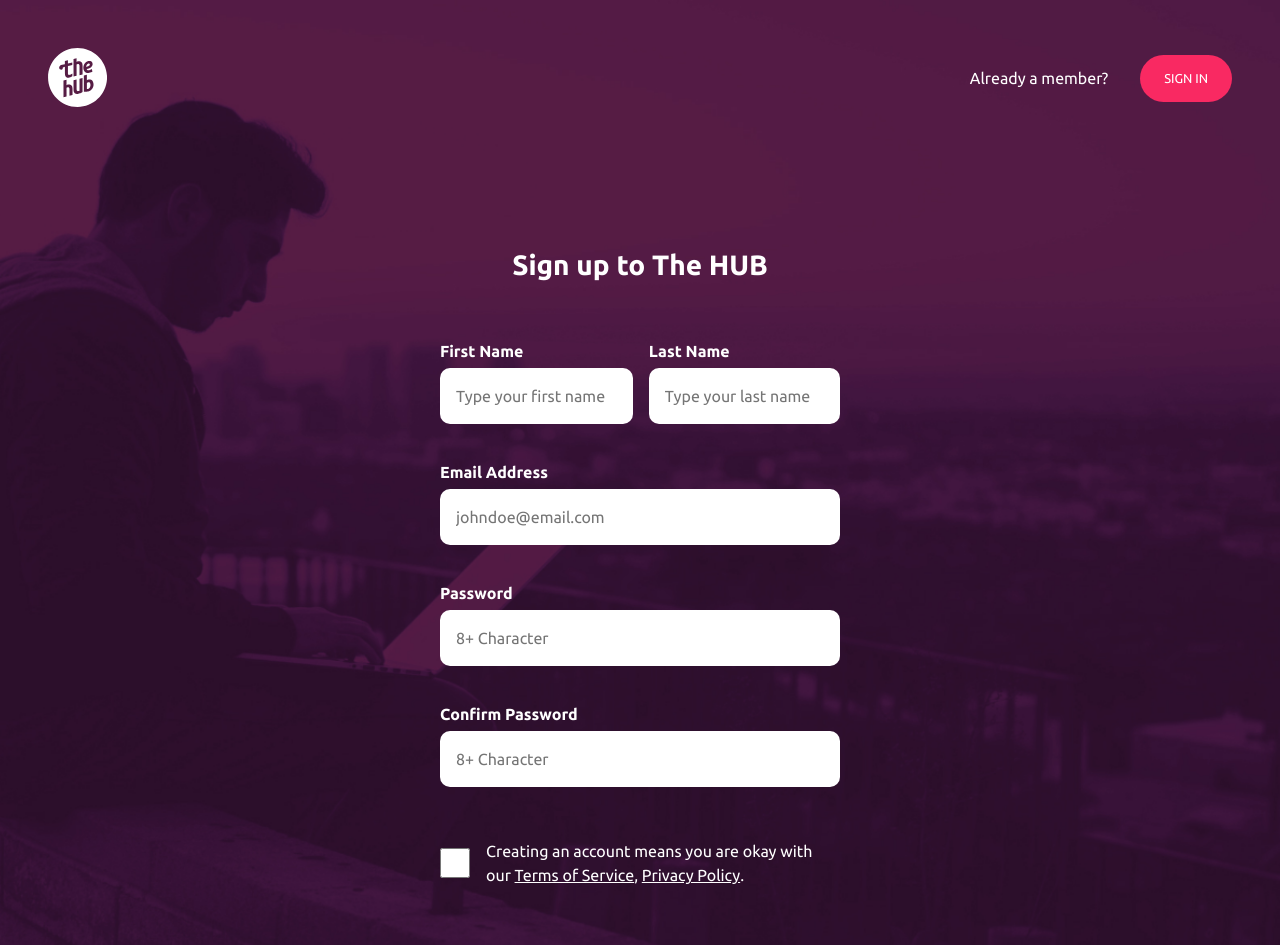
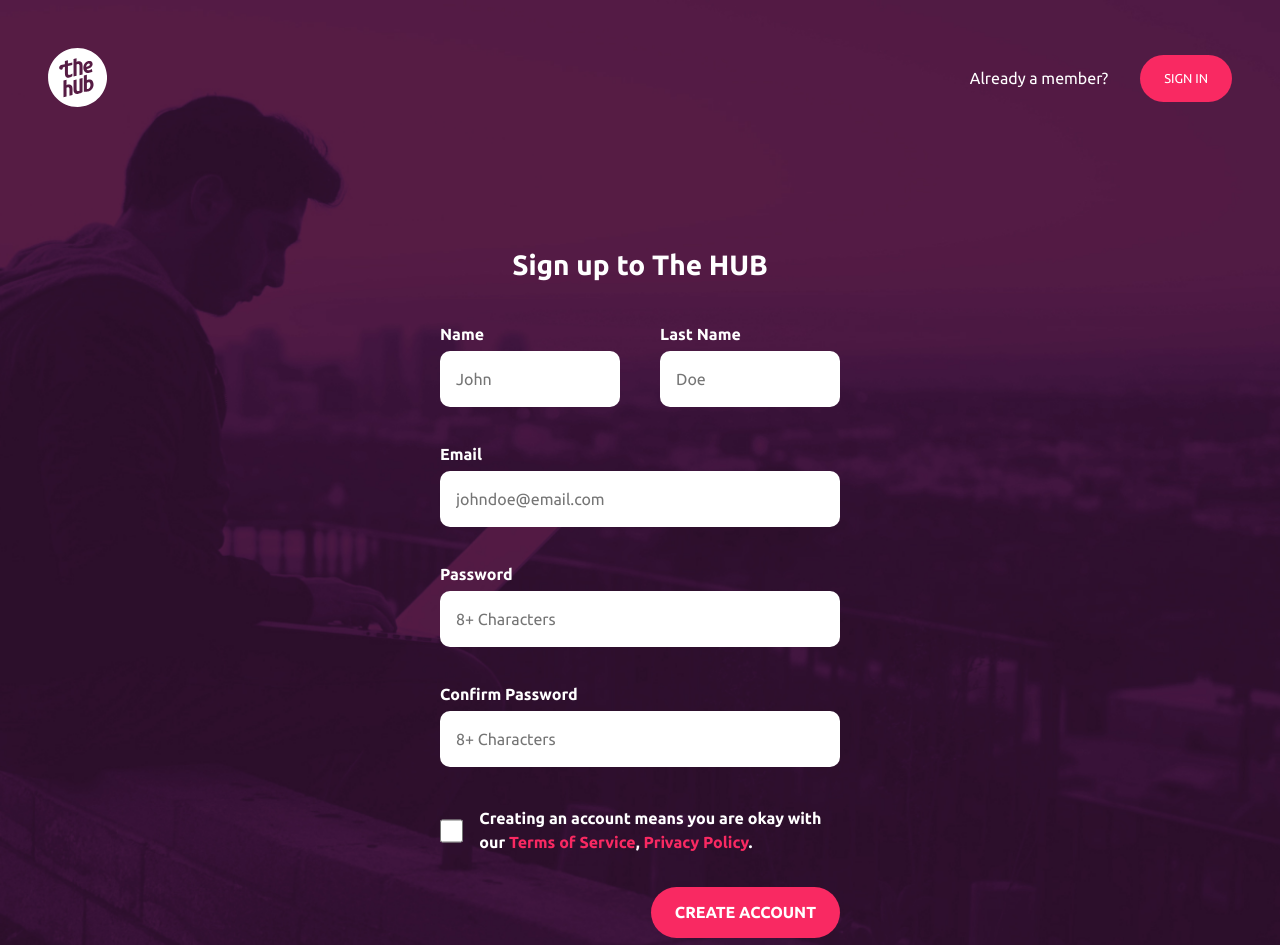
Before and after one commit to Team-Mako/the-hub-frontend, a React (Create React App) app: page /signup in a window 1280 px wide. Shown: the top 945 px of the page. Built offline with nearby package versions, Linux system fonts and the light colour scheme.

Commit message:
Updates and Fixies

```diff
--- /dev/null
+++ b/src/components/Alerts.jsx
@@ -0,0 +1,11 @@
+import React from 'react';
+
+function Alerts(props) {
+  return (
+    <div className="alerts--active">
+      <p>Test</p>
+    </div>
+  );
+}
+
+export default Alerts;
--- a/src/pages/SignUp/Index.jsx
+++ b/src/pages/SignUp/Index.jsx
@@ -1,49 +1,107 @@
-import React from 'react';
+import React, { useState } from 'react';
+import { NavLink } from 'react-router-dom';
 import PageHeader from './PageHeader';
+import api from '../../services/api';
+import Alerts from '../../components/Alerts';
 
-const SignUp = () => (
+function SingUp() {
+  const [name, setName] = useState('');
+  const [lastName, setLastName] = useState('');
+  const [email, setEmail] = useState('');
+  const [password, setPassword] = useState('');
+  const [confirmPassword, setConfirmPassword] = useState('');
+  const [policy, setPolicy] = useState(false);
+
+  const handleName = (e) => {
+    setName(e.target.value);
+  };
+
+  const handleLastName = (e) => {
+    setLastName(e.target.value);
+  };
+
+  const handleEmail = (e) => {
+    setEmail(e.target.value);
+  };
+
+  const handlePassword = (e) => {
+    setPassword(e.target.value);
+  };
+
+  const handleConfirmPassword = (e) => {
+    setConfirmPassword(e.target.value);
+  };
+
+  const handlePolicy = (e) => {
+    setPolicy(e.target.checked);
+  };
+
+  const handleSubmit = (e) => {
+    e.preventDefault();
+    if (password === confirmPassword) {
+      api.post('/create-user', {
+        name,
+        lastName,
+        email,
+        password,
+      })
+        .then((res) => {
+          setName('');
+          setLastName('');
+          setEmail('');
+          setPassword('');
+          setConfirmPassword('');
+          setPolicy(false);
+        })
+        .catch((error) => {
+          console.log(error);
+        });
+    }
+  };
+
+  return (
     <main className="sign-up">
       <PageHeader />
       <div className="sign-up__inner">
         <h1>Sign up to The HUB</h1>
 
-      <form>
-        <span className="sign-up__name">
-          <div>
-            <label>First Name</label>
-            <input id="name" name="name" type="text" placeholder="Type your first name" />
-          </div>
+        <form onSubmit={handleSubmit}>
+          <label>
+            <p>Name</p>
+            <input type="text" placeholder="John" min="3" value={name} onChange={handleName} required />
+          </label>
 
-          <div>
-            <label>Last Name</label>
-            <input name="lastName" type="text" placeholder="Type your last name" />
-          </div>
-        </span>
+          <label>
+            <p>Last Name</p>
+            <input type="text" placeholder="Doe" min="3" value={lastName} onChange={handleLastName} required />
+          </label>
 
-        <span>
-          <label>Email Address</label>
-          <input type="email" name="email" placeholder="johndoe@email.com" />
-        </span>
+          <label>
+            <p>Email</p>
+            <input type="email" placeholder="johndoe@email.com" min="3" value={email} onChange={handleEmail} required />
+          </label>
 
-        <span>
-          <label>Password</label>
-          <input type="password" name="password" placeholder="8+ Character" min="8" />
-        </span>
+          <label>
+            <p>Password</p>
+            <input type="password" placeholder="8+ Characters" min="8" value={password} onChange={handlePassword} required />
+          </label>
 
-        <span>
-          <label>Confirm Password</label>
-          <input type="password" name="password2" placeholder="8+ Character" min="8" />
-        </span>
+          <label>
+            <p>Confirm Password</p>
+            <input type="password" placeholder="8+ Characters" min="8" value={confirmPassword} onChange={handleConfirmPassword} required />
+          </label>
 
-        <span className="sign-up__checkbox">
-          <input type="checkbox" name="policy" />
-          <p>Creating an account means you are okay with our <a href="# ">Terms of Service</a>, <a href="# ">Privacy Policy</a>.</p>
-        </span>
+          <label>
+            <input type="checkbox" name="policy" value={policy} onChange={handlePolicy} required />
+            <p>Creating an account means you are okay with our <NavLink to="/">Terms of Service</NavLink>, <NavLink to="/">Privacy Policy</NavLink>.</p>
+          </label>
 
-        <a type="submit" className="sign-up__create-btn" href="# ">CREATE ACCOUNT</a>
+          <button type="submit">Create Account</button>
         </form>
       </div>
+      <Alerts />
     </main>
   );
+}
 
-export default SignUp;
+export default SingUp;
--- /dev/null
+++ b/src/sass/_alerts.scss
@@ -0,0 +1,16 @@
+.alerts{
+  display: none;
+
+  &--active{
+    max-width: 500px;
+    width: 100%;
+    margin: 0 auto;
+    position: fixed;
+    top: 10%;
+    text-align: center;
+    background: colors(second);
+    padding: 1rem;
+    border-radius: 10px;
+    animation: alert 5s forwards;
+  }
+}
--- /dev/null
+++ b/src/sass/_keyframes.scss
@@ -0,0 +1,18 @@
+@keyframes alert{
+  0%{
+    opacity: 0;
+    transform: translateY(-100%);
+  }
+  10%{
+    opacity: 1;
+    transform: translateY(0);
+  }
+  90%{
+    opacity: 1;
+    transform: translateY(0);
+  }
+  100%{
+    opacity: 0;
+    transform: translateY(-100%);
+  }
+}
--- a/src/sass/_sign-up.scss
+++ b/src/sass/_sign-up.scss
@@ -40,21 +40,6 @@
     a{
       text-decoration: underline;
       color: white;
-    }
-  }
-
-  // CREATE ACCOUNT button
-  &__create-btn{
-    @extend %btn;
-    align-self: flex-end;
-    color: lighten(colors(lightBg), 100%) !important;
-    background: colors(second);
-    font-size: .8rem;
-    font-family: $font-bold;
-    transition: background .5s ease;
-
-    &:hover{
-      background: colors(prime);
     }
   }
 
@@ -105,26 +90,69 @@
 
   label{
     font-family: $font-bold;
+    width: 100%;
+    margin-bottom: 2rem;
+
+    &:first-of-type{
+      margin-right: 2.5rem;
+    }
+
+    &:first-of-type, &:nth-of-type(2){
+      width: 45%;
+    }
+
+
+    &:last-of-type{
+      @include flexGen(row, nowrap, space-between, center);
+
+      p{
+        line-height: 1.5;
+      }
+
+      a{
+        color: colors(second);
+
+        &:hover{
+          text-decoration: underline;
+        }
+      }
+    }
   }
 
   form{
-    @include flexGen(column, nowrap, center, center);
+    @include flexGen(row, wrap, flex-end, center);
     max-width: 400px;
 
-    span{
-      width: 100%;
-      margin: 1rem 0;
+    input{
+
+      &[type="text"], &[type="password"], &[type="email"]{
+        border-style: none;
+        border-radius: 10px;
+        height: 3.5rem;
+        line-height: 3.5rem;
+        padding-left: 1rem;
+        margin: .5rem 0;
+        width: 100%;
+      }
+
+      &[type="checkbox"]{
+        width: 40px;
+        height: 40px;
+        margin-right: 1rem;
+      }
     }
+  }
 
-    input{
-      border-style: none;
-      border-radius: 10px;
-      height: 3.5rem;
-      line-height: 3.5rem;
-      padding-left: 1rem;
-      margin: .5rem 0;
+  button{
+    @extend %btn;
+    background: colors(second);
+    border: 0;
+    color: lighten(colors(lightBg), 100%);
+    transition: background .5s ease;
+    font-family: $font-bold;
 
-      width: 100%;
+    &:hover{
+      background: colors(prime);
     }
   }
 }
--- a/src/sass/style.scss
+++ b/src/sass/style.scss
@@ -9,6 +9,9 @@
 
 // variables
 @import 'variables';
+
+// keyframes
+@import 'keyframes';
 
 // @imports
 @import 'site-header';
@@ -26,6 +29,7 @@
 @import 'mobile-menu';
 @import 'mobile-header';
 @import 'about';
+@import 'alerts';
 
 // Globals
 *{
```
Also changed, not shown: erver.json (deleted, +0 -19 lines). Lines whose indentation alone changed are shown as unchanged.
